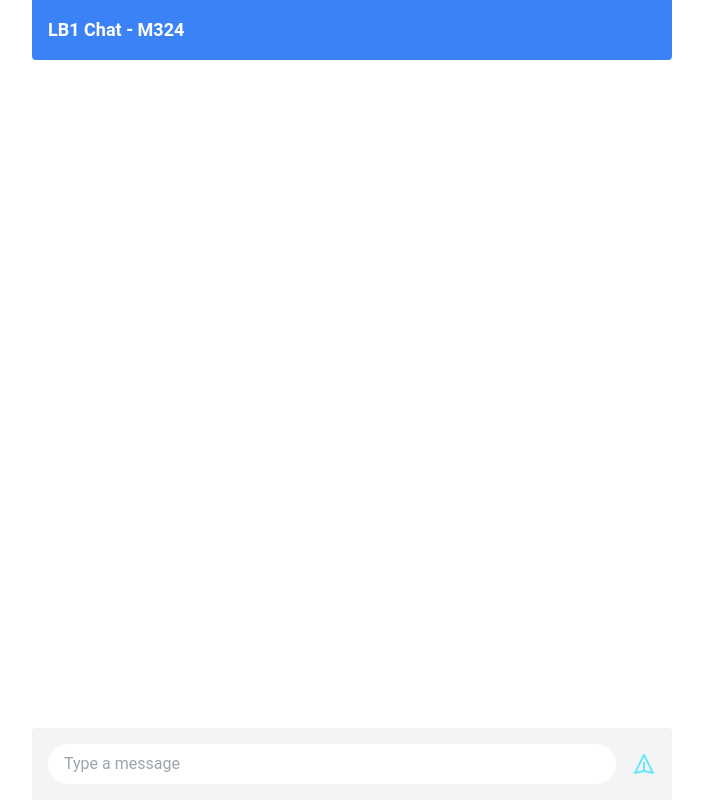
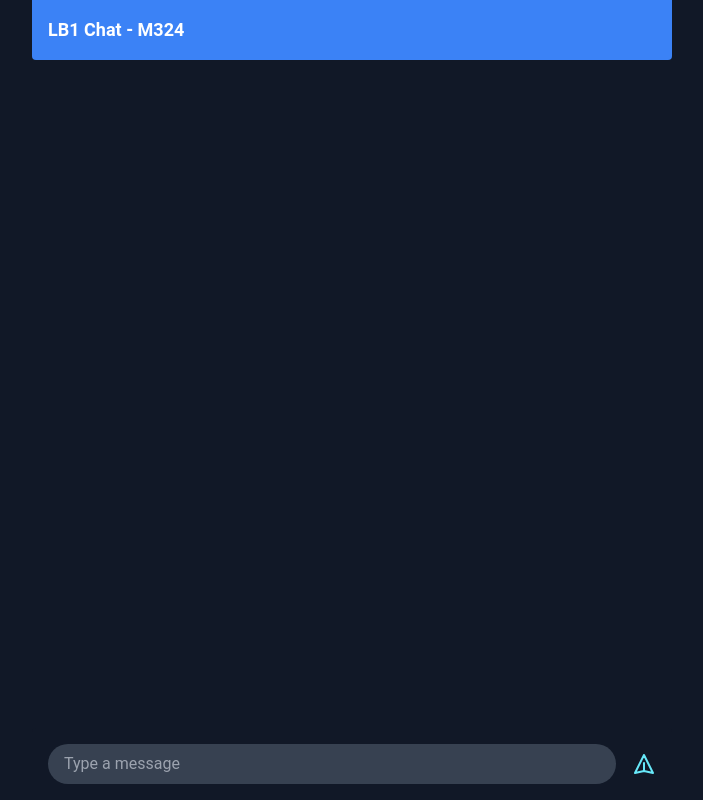
Before and after one commit to m324Gruppe2/eLChat, a website: page client/index.html in a window 1280 px wide. Shown: the whole page, without its empty margins (288-991 px from the left). Drawn offline with nearby package versions, Linux system fonts and the light colour scheme; no server answers.

Commit message:
Changed design to Darkmode

```diff
--- a/client/index.html
+++ b/client/index.html
@@ -11,18 +11,18 @@
     <script src="/script.js"></script>
   </head>
   <body>
-    <div class="w-full h-screen flex justify-center">
-      <div class="max-w-2xl w-full md:w-3/4 lg:w-2/4 bg-white flex flex-col h-full">
+    <div class="w-full h-screen flex justify-center bg-gray-900">
+      <div class="max-w-2xl w-full md:w-3/4 lg:w-2/4 flex flex-col h-full">
         <div class="bg-blue-500 px-4 py-4 rounded-b">
           <p class="text-lg font-bold text-white">LB1 Chat - M324</p>
         </div>
         <div class="flex-grow flex flex-col justify-start p-4 gap-4 overflow-y-auto" id="messages"></div>
-        <div class="bg-gray-100 px-4 py-4 flex items-center rounded-t">
+        <div class="bg-gray-900 px-4 py-4 flex items-center rounded-t">
           <input
             id="messageInput"
             type="text"
             placeholder="Type a message"
-            class="flex-grow px-4 py-2 rounded-full border-gray-200 focus:outline-none focus:ring-2 focus:ring-cyan-300"
+            class="flex-grow px-4 py-2 rounded-full border-gray-200 focus:outline-none focus:ring-2 focus:ring-cyan-300 bg-gray-700 text-white"
           />
           <button class="ml-4 text-cyan-300 hover:text-cyan-400 focus:outline-none" id="sendButton">
             <svg
--- a/client/utils.js
+++ b/client/utils.js
@@ -38,7 +38,7 @@ const generateMessage = (message, myUser) => {
     pictureClasses += ' right-1';
     messageElement.classList.add('justify-end');
   } else {
-    messageClasses += ' bg-gray-300 text-gray-800';
+    messageClasses += ' bg-gray-800 text-white';
     pictureClasses += ' left-1';
     messageElement.classList.add('justify-start');
   }
```
